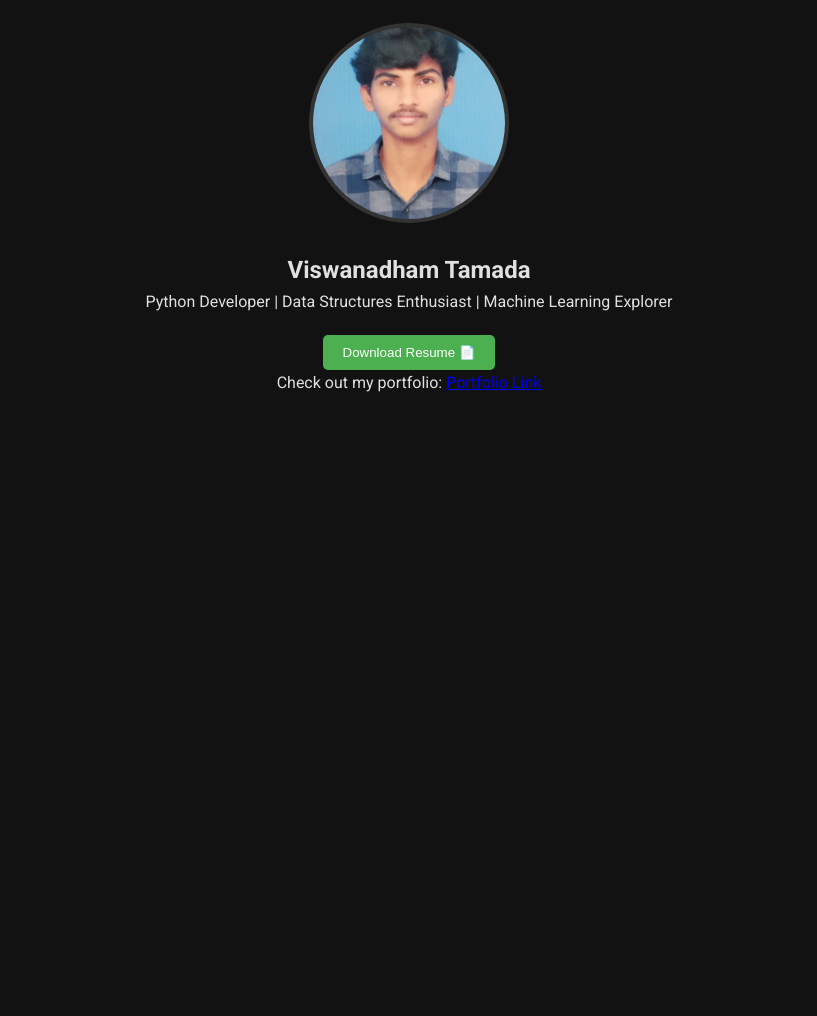
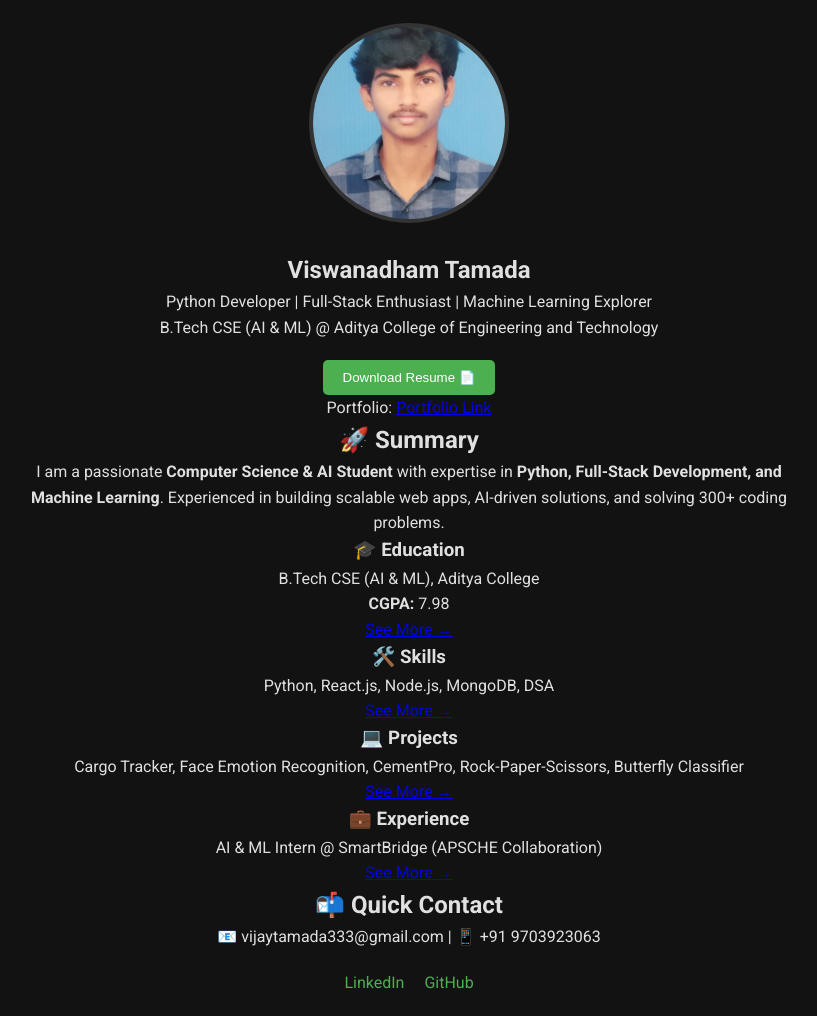
Before and after one commit to viswa-2003/myportfolio, a plain HTML site: page index.html in a window 1280 px wide. Shown: the part 102-1118 px from the top of the page, without its empty margins (231-1048 px from the left). Before the commit the page ends 800 px from the top, so only its background shows below. Drawn offline with Linux system fonts and the light colour scheme.

Commit message:
Update index.html

```diff
--- a/index.html
+++ b/index.html
@@ -8,21 +8,78 @@
   <link rel="stylesheet" href="style.css">
 </head>
 <body>
+  <!-- Navbar -->
   <nav class="navbar" id="navbar">
     <button class="nav-button active" data-section="home">Home</button>
     <button class="nav-button" data-section="skills">Skills</button>
     <button class="nav-button" data-section="projects">Projects</button>
+    <button class="nav-button" data-section="experience">Experience</button>
     <button class="nav-button" data-section="contact">Contact</button>
   </nav>
 
   <div class="container">
     <!-- Home Section -->
+
     <section id="home" class="section active">
       <img src="vijayimg.jpg" alt="Profile" class="profile-image">
       <h1>Viswanadham Tamada</h1>
-      <p>Python Developer | Data Structures Enthusiast | Machine Learning Explorer</p>
+      <p class="tagline">Python Developer | Full-Stack Enthusiast | Machine Learning Explorer</p>
+      <p>B.Tech CSE (AI & ML) @ Aditya College of Engineering and Technology</p>
+
       <button id="resumeDownload" class="cta-button">Download Resume 📄</button>
-      <p>Check out my portfolio: <a href="https://viswa-2003.github.io/myportfolio/" target="_blank">Portfolio Link</a></p>
+      <p>Portfolio: <a href="https://viswa-2003.github.io/myportfolio/" target="_blank">Portfolio Link</a></p>
+
+      <!-- Stylish Summary -->
+      <div class="summary-box">
+        <h2>🚀 Summary</h2>
+        <p>
+          I am a passionate <strong>Computer Science & AI Student</strong> with expertise in
+          <strong>Python, Full-Stack Development, and Machine Learning</strong>.
+          Experienced in building scalable web apps, AI-driven solutions, and solving 300+ coding problems.
+        </p>
+      </div>
+
+      <!-- Quick Highlights -->
+      <div class="highlights">
+        <!-- Education -->
+        <div class="highlight-card">
+          <h3>🎓 Education</h3>
+          <p>B.Tech CSE (AI & ML), Aditya College</p>
+          <p><strong>CGPA:</strong> 7.98</p>
+          <a href="javascript:void(0)" class="see-more" onclick="openSection('skills')">See More →</a>
+        </div>
+
+        <!-- Skills -->
+        <div class="highlight-card">
+          <h3>🛠️ Skills</h3>
+          <p>Python, React.js, Node.js, MongoDB, DSA</p>
+          <a href="javascript:void(0)" class="see-more" onclick="openSection('skills')">See More →</a>
+        </div>
+
+        <!-- Projects -->
+        <div class="highlight-card">
+          <h3>💻 Projects</h3>
+          <p>Cargo Tracker, Face Emotion Recognition, CementPro, Rock-Paper-Scissors, Butterfly Classifier</p>
+          <a href="javascript:void(0)" class="see-more" onclick="openSection('projects')">See More →</a>
+        </div>
+
+        <!-- Experience -->
+        <div class="highlight-card">
+          <h3>💼 Experience</h3>
+          <p>AI & ML Intern @ SmartBridge (APSCHE Collaboration)</p>
+          <a href="javascript:void(0)" class="see-more" onclick="openSection('experience')">See More →</a>
+        </div>
+      </div>
+
+      <!-- Quick Contact -->
+      <div class="quick-contact">
+        <h2>📬 Quick Contact</h2>
+        <p>📧 vijaytamada333@gmail.com | 📱 +91 9703923063</p>
+        <div class="social-links">
+          <a href="https://www.linkedin.com/in/viswanadham-tamada-b46191260" class="social-link">LinkedIn</a>
+          <a href="https://github.com/viswa-2003" class="social-link">GitHub</a>
+        </div>
+      </div>
     </section>
 
     <!-- Skills Section -->
@@ -35,6 +92,12 @@
     <section id="projects" class="section">
       <h2>Projects</h2>
       <div id="projectsContainer"></div>
+    </section>
+
+    <!-- Experience Section -->
+    <section id="experience" class="section">
+      <h2>Experience</h2>
+      <div id="experienceContainer"></div>
     </section>
 
     <!-- Contact Section -->
@@ -50,7 +113,7 @@
         <p>📧 vijaytamada333@gmail.com</p>
         <p>📱 +91 9703923063</p>
         <div class="social-links">
-          <a href="https://www.linkedin.com/in/viswanadham-tamada-b46191260?lipi=urn%3Ali%3Apage%3Ad_flagship3_profile_view_base_contact_details%3BewgVMgesQHKVoBs9RHc7eQ%3D%3D" class="social-link">LinkedIn</a>
+          <a href="https://www.linkedin.com/in/viswanadham-tamada-b46191260" class="social-link">LinkedIn</a>
           <a href="https://github.com/viswa-2003" class="social-link">GitHub</a>
         </div>
       </div>
```
